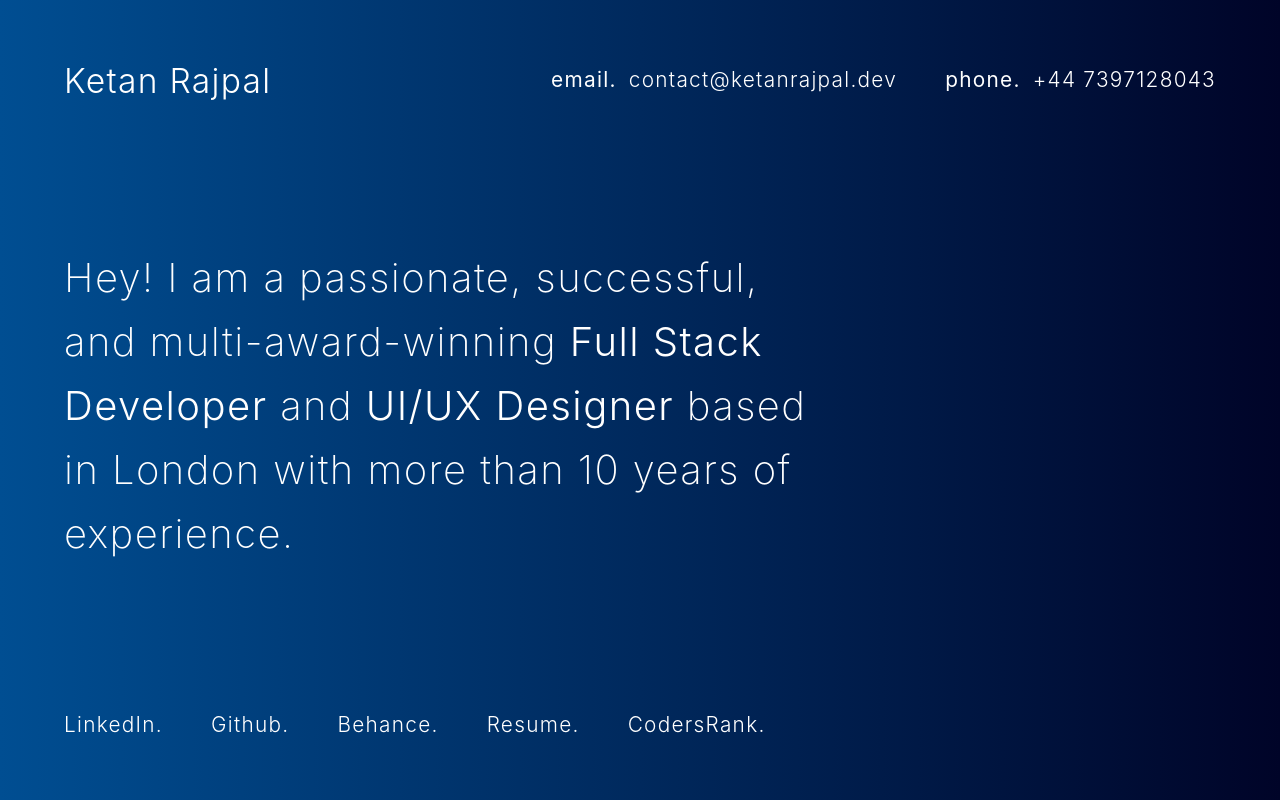
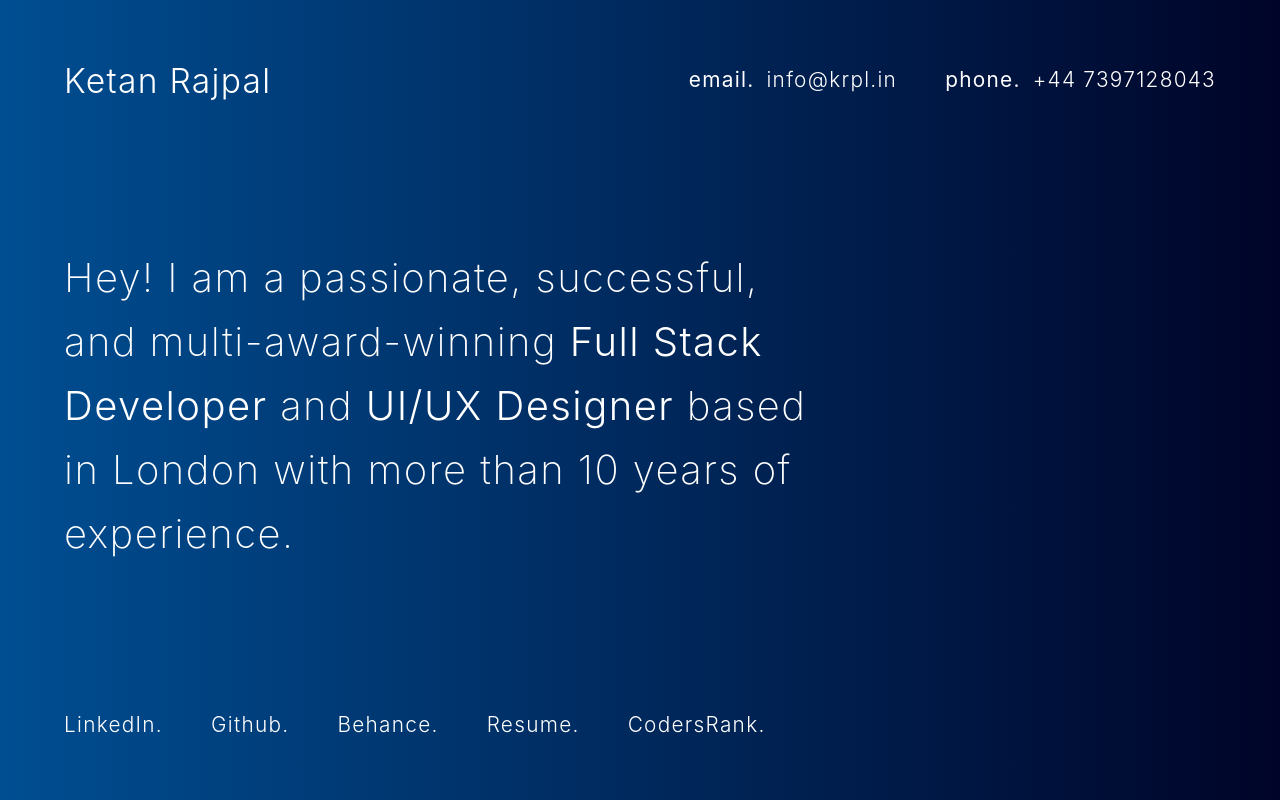
Before and after one commit to ketanrajpal/ketanrajpal, a React (Create React App) app: page / in a window 1280 px wide. Built offline with nearby package versions, Linux system fonts and the light colour scheme.

Commit message:
Did changes to the number and email

```diff
--- a/package.json
+++ b/package.json
@@ -1,5 +1,5 @@
 {
-  "name": "ketanrajpal.dev",
+  "name": "ketanrajpal",
   "version": "0.1.0",
   "private": true,
   "dependencies": {
@@ -8,7 +8,6 @@
     "@testing-library/user-event": "^12.8.3",
     "@types/jest": "^26.0.22",
     "@types/node": "^12.20.10",
-    "@types/react": "^17.0.3",
     "@types/react-dom": "^17.0.3",
     "airtable": "^0.11.0",
     "dotenv": "^8.2.0",
@@ -52,6 +51,7 @@
   },
   "devDependencies": {
     "@types/node-sass": "^4.11.1",
+    "@types/react": "^17.0.4",
     "@types/react-router-dom": "^5.1.7",
     "gh-pages": "^3.1.0"
   }
--- a/src/@types/global.d.ts
+++ /dev/null
@@ -1 +0,0 @@
-declare module "*.pdf";
--- a/src/components/header.tsx
+++ b/src/components/header.tsx
@@ -7,12 +7,12 @@ const Header = () => {
         </h1>
       </div>
       <div className="contact">
-        <a href="mailto:contact@ketanrajpal.dev">
-          email. <span>contact@ketanrajpal.dev</span>
+        <a href="mailto:info@krpl.in">
+          email. <span>info@krpl.in</span>
         </a>
       </div>
       <div className="contact">
-        <a href="mailto:contact@ketanrajpal.dev">
+        <a href="tel:+4407397128043">
           phone. <span>+44 7397128043</span>
         </a>
       </div>
--- a/tsconfig.json
+++ b/tsconfig.json
@@ -1,6 +1,6 @@
 {
   "compilerOptions": {
-    "target": "es5",
+    "target": "ES2016",
     "lib": [
       "dom",
       "dom.iterable",
```
Also changed, not shown: 2 other files (tests, documents, lock files or other folders).
